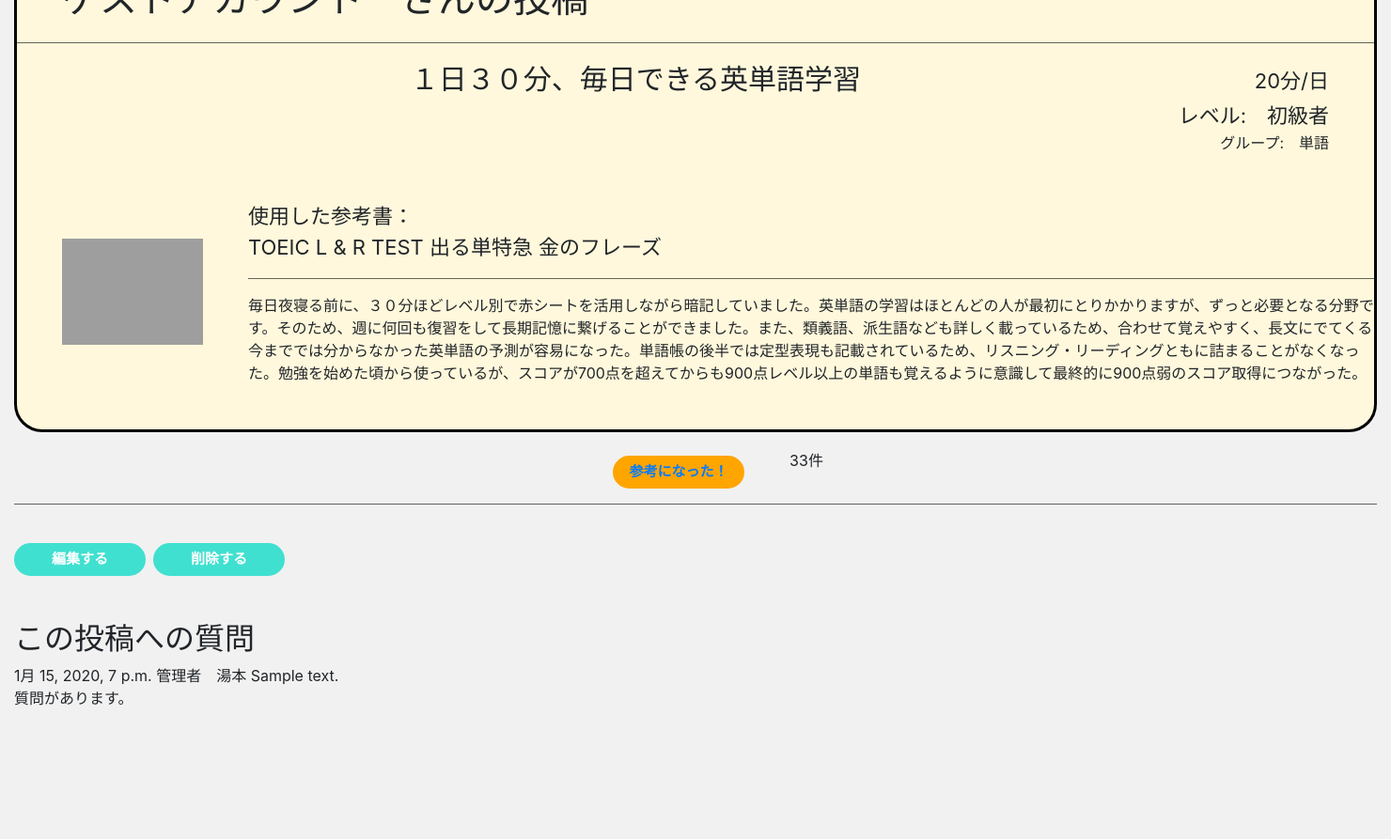
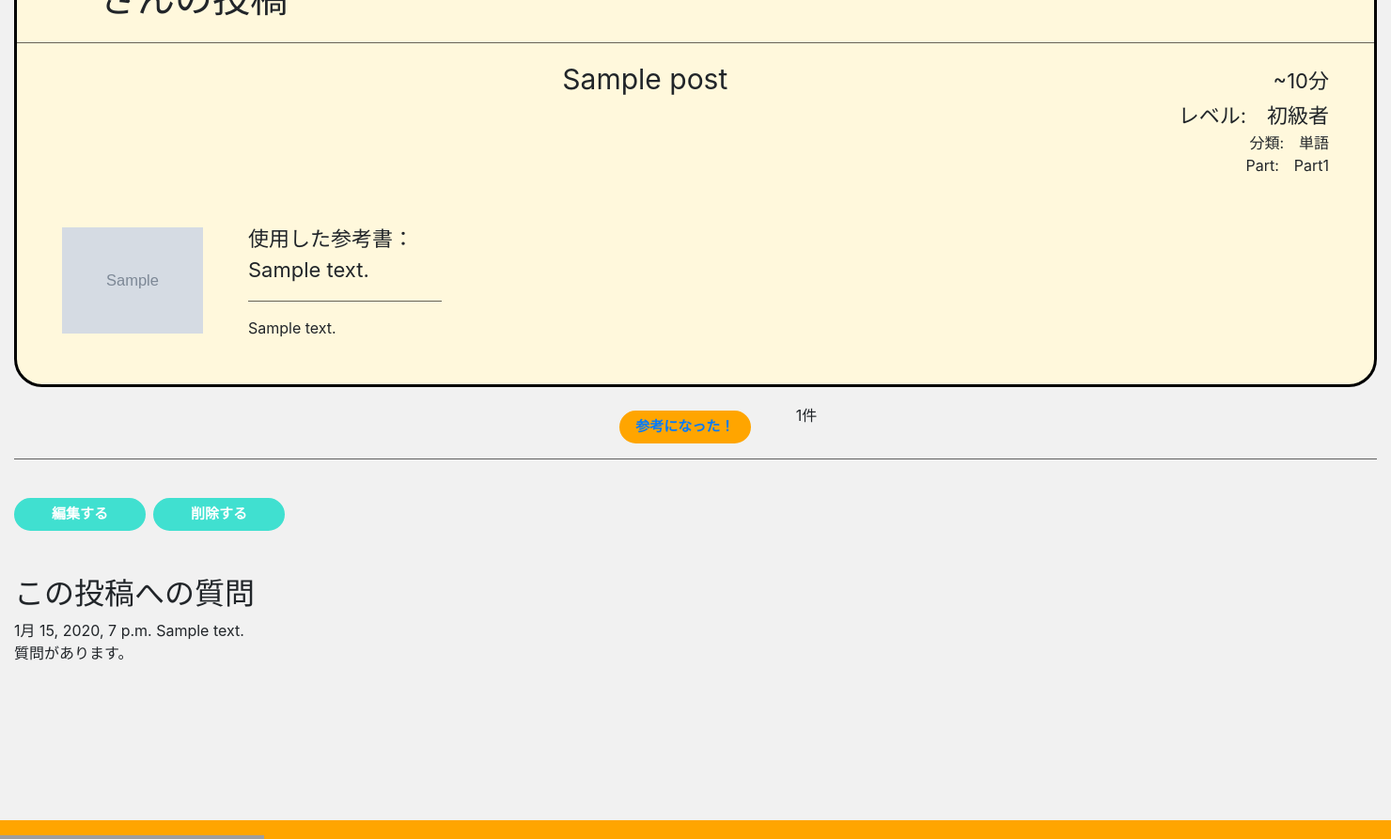
Before and after one commit to tech-keny/en-study, a Django app: page /post/1/ in a window 1480 px wide. Shown: the part 182-1075 px from the top of the page at 94% size. Run offline with Django 3.2, Linux system fonts and the light colour scheme; a user stored in the database is signed in; data comes from the database, SQL or seed files in the repository; tables that the repository leaves empty hold one stand-in row (values such as "Sample post"); grey boxes marked "Sample" are stand-in pictures; some libraries are stand-ins or nearby versions; grey boxes are pictures that could not be loaded.

Commit message:
モデル追加

```diff
--- a/app/admin.py
+++ b/app/admin.py
@@ -1,6 +1,6 @@
 from django.contrib import admin
 
-from .models import Comment, Level, Like, Post, Ask, Question, Group
+from .models import Comment, Level, Like, Post, Ask, Question, Group,Part,StudyTime
 
 admin.site.register(Level),
 admin.site.register(Post),
@@ -8,4 +8,6 @@ admin.site.register(Ask),
 admin.site.register(Question)
 admin.site.register(Comment)
 admin.site.register(Like),
-admin.site.register(Group)
+admin.site.register(Group),
+admin.site.register(Part),
+admin.site.register(StudyTime)
--- a/app/context_processors.py
+++ b/app/context_processors.py
@@ -1,12 +1,16 @@
-from .models import Group, Level
+from .models import Group, Level, Part, StudyTime
 
 def common(request):
     level_data = Level.objects.all()
     group_data = Group.objects.all()
+    part_data = Part.objects.all()
+    study_time_data = StudyTime.objects.all()
 
     context = {
         'level_data': level_data,
         'group_data': group_data,
+        'part_data': part_data,
+        'study_time':study_time_data
 
     }
     return context
--- a/app/forms.py
+++ b/app/forms.py
@@ -1,5 +1,5 @@
 from django import forms
-from .models import Level,Group
+from .models import Level,Group,Part, StudyTime
 
 
 class PostForm(forms.Form):
@@ -8,13 +8,22 @@ class PostForm(forms.Form):
     for level in level_data:
         level_choice[level] = level
     level = forms.ChoiceField(label='レベル', widget=forms.Select, choices=list(level_choice.items())) # 追加
+    part_data = Part.objects.all()
+    part_choice = {}
+    for part in part_data:
+        part_choice[part] = part
+    part = forms.ChoiceField(label='Part', widget=forms.Select, choices=list(part_choice.items())) # 追加
+    study_time_data = StudyTime.objects.all()
+    study_time_choice = {}
+    for study_time in study_time_data:
+        study_time_choice[study_time] = study_time
+    study_time = forms.ChoiceField(label='レベル', widget=forms.Select, choices=list(study_time_choice.items())) # 追加
     group_data = Group.objects.all()
     group_choice = {}
     for group in group_data:
         group_choice[group] = group
-    group = forms.ChoiceField(label='分類', widget=forms.Select, choices=list(group_choice.items()))
+    group = forms.ChoiceField(label='分類', widget=forms.Select, choices=list(group_choice.items())) # 追加
     title = forms.CharField(max_length=200, label='タイトル')
-    study_time = forms.IntegerField(label="平均勉強時間/日")
     textbook = forms.CharField(label="参考書名",max_length=200)
     image = forms.ImageField(label="参考書表紙", required=False)
     content = forms.CharField(label='勉強法', widget=forms.Textarea())
--- a/app/models.py
+++ b/app/models.py
@@ -4,6 +4,16 @@ from django.db.models.deletion import CASCADE
 from accounts.models import CustomUser
 
 
+class Part(models.Model):
+    name = models.CharField("Part", max_length=50)
+
+    def __str__(self):
+        return self.name
+class StudyTime(models.Model):
+    name = models.CharField("平均勉強時間/日", max_length=50)
+
+    def __str__(self):
+        return self.name
 class Group(models.Model):
     name = models.CharField("分類", max_length=50)
 
@@ -19,9 +29,10 @@ class Post(models.Model):
     author = models.ForeignKey(
         settings.AUTH_USER_MODEL, on_delete=models.CASCADE)
     title = models.CharField("タイトル", max_length=200)
-    study_time = models.IntegerField("平均勉強時間")
     level = models.ForeignKey(Level, verbose_name='レベル', on_delete=models.CASCADE) # 追加
     group = models.ForeignKey(Group, verbose_name='分類', on_delete=models.CASCADE) # 追加
+    part = models.ForeignKey(Part, verbose_name='Part', default="",on_delete=models.CASCADE) # 追加
+    study_time= models.ForeignKey(StudyTime, verbose_name='平均勉強時間/日', default="",on_delete=models.CASCADE) # 追加
     textbook = models.CharField("参考書名", max_length=200)
     image = models.ImageField(
         upload_to='images', verbose_name='参考書表紙', null=True, blank=True)
--- a/app/templates/app/post_detail.html
+++ b/app/templates/app/post_detail.html
@@ -26,10 +26,11 @@
     <hr>
     <div class="d-flex">
         <div class="title mx-auto">{{ post_data.title }}</div>
-        <div class="study-time mr-5 mt-2">{{ post_data.study_time }}分/日</div>
+        <div class="study-time mr-5 mt-2">{{ post_data.study_time }}</div>
     </div>
     <div class="level text-right mr-5">レベル:　{{ post_data.level }}</div>
-    <div class="group text-right mr-5">グループ:　{{ post_data.group }}</div>
+    <div class="group text-right mr-5">分類:　{{ post_data.group }}</div>
+    <div class="part text-right mr-5">Part:　{{ post_data.part }}</div>
     <div class="d-flex">
     {% if post_data.image %}
         <img class="image ml-5" src="{{ post_data.image.url }}" alt="" style="width:150px; height:auto; object-fit: contain;" />
--- a/app/templates/app/post_form.html
+++ b/app/templates/app/post_form.html
@@ -16,6 +16,12 @@
         {% render_field form.study_time class="form-control" placeholder="平均勉強時間/日を入力" %}
     </div>
     <div class="formpost">
+        {% render_field form.group class="form-control" placeholder="分類を入力" %}
+    </div>
+    <div class="formpost">
+        {% render_field form.part class="form-control" placeholder="Partを入力" %}
+    </div>
+    <div class="formpost">
         {% render_field form.level class="form-control" placeholder="レベルを入力" %}
     </div>
     <div class="formpost">
--- a/app/urls.py
+++ b/app/urls.py
@@ -5,8 +5,8 @@ from .views import like
 urlpatterns = [
     path('', views.IndexView.as_view(), name='index'),
     path('study', views.StudyView.as_view(), name='study'),
-    path('study/level/<str:study_level>/', views.StudyView.as_view(), name='study_level'),
-    path('study/group/<str:study_group>/', views.StudyView.as_view(), name='study_group'),
+    # path('study/level/<str:study_level>/', views.StudyView.as_view(), name='study_level'),
+    # path('study/group/<str:study_group>/', views.StudyView.as_view(), name='study_group'),
     path('post/<int:pk>/', views.PostDetailView.as_view(), name='post_detail'),
     path('post/new/', views.CreatePostView.as_view(), name='post_new'),
     path('post/<int:pk>/edit/', views.PostEditView.as_view(), name='post_edit'),
@@ -14,6 +14,8 @@ urlpatterns = [
     path('question/', views.QuestionView.as_view(), name='question'),
     path('level/<str:level>/', views.LevelView.as_view(), name='level'),
     path('group/<str:group>/', views.GroupView.as_view(), name='group'),
+    path('level/<str:part>/', views.PartView.as_view(), name='part'),
+    path('group/<str:study_time>/', views.StudyTimeView.as_view(), name='study_time'),
     # path('comment/<int:post_pk>/', views.comment_create, name='comment_create'),#コメントの作成
     # path('reply/<int:comment_pk>/', views.reply_create, name='reply_create'),#コメントへの返信
     path('post/<int:pk>/like/',views.like,name='like'), # 追記
--- a/app/views.py
+++ b/app/views.py
@@ -3,7 +3,7 @@ from django.urls.conf import path
 from django.views.generic import View
 from django.shortcuts import render, redirect
 from django.urls import reverse_lazy
-from .models import Level, Post, Ask, Question,Like,Group
+from .models import Level, Post, Ask, Question,Like,Group,Part,StudyTime
 from .forms import PostForm, AskForm
 from django.contrib.auth.mixins import LoginRequiredMixin
 from django.contrib.auth.decorators import login_required
@@ -71,6 +71,12 @@ class CreatePostView(LoginRequiredMixin, View):
             group = form.cleaned_data['group']
             group_data = Group.objects.get(name=group)
             post_data.group = group_data
+            part = form.cleaned_data['part']
+            part_data = Part.objects.get(name=part)
+            post_data.part = part_data
+            study_time = form.cleaned_data['study_time']
+            study_time_data = StudyTime.objects.get(name=study_time)
+            post_data.study_time = study_time_data
             level = form.cleaned_data['level']
             level_data = Level.objects.get(name=level)
             post_data.level = level_data
@@ -95,6 +101,8 @@ class PostEditView(LoginRequiredMixin, View):
                 'study_time': post_data.study_time,
                 'level': post_data.level,
                 'group': post_data.group,
+                'part': post_data.part,
+                'study_time': post_data.study_time,
                 'textbook': post_data.textbook,
                 'image': post_data.image,
                 'content': post_data.content,
@@ -111,13 +119,18 @@ class PostEditView(LoginRequiredMixin, View):
         if form.is_valid():
             post_data = Post.objects.get(id=self.kwargs['pk'])
             post_data.title = form.cleaned_data['title']
-            post_data.study_time = form.cleaned_data['study_time']
             group = form.cleaned_data['group']
             group_data = Group.objects.get(name=group)
             post_data.group = group_data
             level = form.cleaned_data['level']
             level_data = Level.objects.get(name=level)
             post_data.level = level_data
+            part = form.cleaned_data['part']
+            part_data = Part.objects.get(name=part)
+            post_data.part = part_data
+            study_time = form.cleaned_data['study_time']
+            study_time_data = StudyTime.objects.get(name=study_time)
+            post_data.study_time = study_time_data
             post_data.title = form.cleaned_data['title']
             post_data.textbook = form.cleaned_data['textbook']
             if request.FILES:
@@ -163,6 +176,20 @@ class GroupView(View):
     def get(self, request, *args, **kwargs):
         group_data = Group.objects.get(name=self.kwargs['group'])
         post_data = Post.objects.order_by('-id').filter(group=group_data)
+        return render(request, 'app/study.html', {
+            'post_data': post_data
+        })
+class PartView(View):
+    def get(self, request, *args, **kwargs):
+        part_data = Part.objects.get(name=self.kwargs['part'])
+        post_data = Post.objects.order_by('-id').filter(part=part_data)
+        return render(request, 'app/study.html', {
+            'post_data': post_data
+        })
+class StudyTimeView(View):
+    def get(self, request, *args, **kwargs):
+        study_time_data = StudyTime.objects.get(name=self.kwargs['study_time'])
+        post_data = Post.objects.order_by('-id').filter(study_time=study_time_data)
         return render(request, 'app/study.html', {
             'post_data': post_data
         })
```
Also changed, not shown: app/migrations/0001_initial.py, db.sqlite3.
